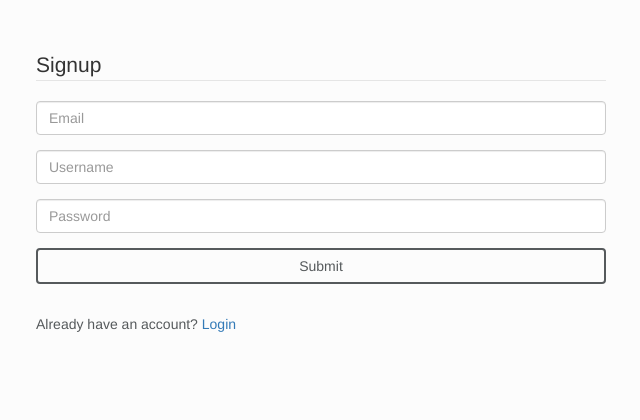
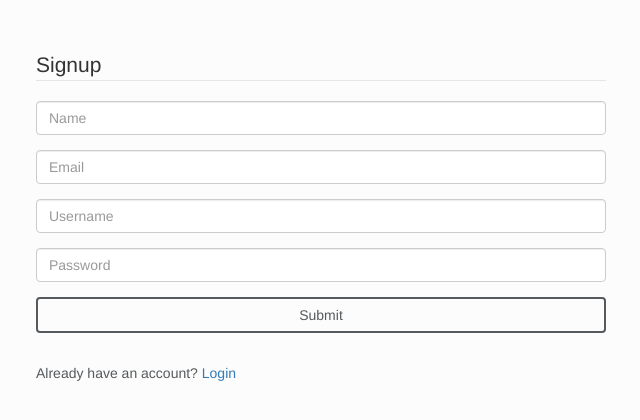
Before and after one commit to sup/fill, a Flask app: page /signup in a window 1280 px wide. Shown: the part 52-472 px from the top of the page, without its empty margins (319-959 px from the left). Run offline with Flask 2, Linux system fonts and the light colour scheme; some libraries are stand-ins or nearby versions.

Commit message:
add basic signup logic

```diff
--- a/fill-app/main.py
+++ b/fill-app/main.py
@@ -7,9 +7,12 @@ import os
 from flask import Flask
 from flask import render_template
 from flask import request
+from flask import make_response
 app = Flask(__name__)
-# Note: We don't need to call run() since our application is embedded within
-# the App Engine WSGI application server.
+# Import custom libraries
+from security import *
+from models.event_model import *
+from models.user_model import *
 
 # Template Directories
 template_dir = os.path.join(os.path.dirname(__file__), 'templates')
@@ -28,14 +31,40 @@ def home():
     # else: return render_template('dashboard.html', args*, kwargs**)
 
 # TODO: Login Controller
-@app.route('/login')
+@app.route('/login', methods=['GET', 'POST'])
 def login():
 	return render_template('login.html')
 
 # TODO: Signup
-@app.route('/signup')
+@app.route('/signup', methods=['GET', 'POST'])
 def signup():
-    return render_template('signup.html')
+    if request.method == 'GET':
+        # Display the Signup form
+        return render_template('signup.html')
+    else:
+        # Signup the User
+        name = request.form["name"]
+        username = request.form["username"]
+        email = request.form["email"]
+        password = request.form["password"]
+
+        # TODO: Verify user data
+
+        # Add the user
+        available = User.is_username_available(username)
+        if not available:
+            return "That user exists"
+        else:
+            hashed_pw = make_pw_hash(str(username), str(password))
+            user = User(name=name,
+                        username=username,
+                        email=email,
+                        password_hash=hashed_pw)
+            user.put()
+            response = make_response("Hello " + username)
+            response.set_cookie('username', username)
+            return response
+
 
 # TODO: Create Event Controller
 
--- a/fill-app/models/__init__.py
+++ b/fill-app/models/__init__.py
@@ -0,0 +1 @@
+__all__ = ["event_model", "user_model"]
--- a/fill-app/templates/signup.html
+++ b/fill-app/templates/signup.html
@@ -2,16 +2,19 @@
 {% block content %}
 <div class="container">
 	<div class="small-block col-xs-12 col-sm-6 col-md-6 col-lg-6 col-sm-offset-3 col-md-offset-3 col-lg-offset-3">
-		<form action="login" method="POST" role="form">
+		<form action="signup" method="POST" role="form">
 			<legend>Signup</legend>
 			<div class="form-group">
-				<input type="email" class="form-control" id="" placeholder="Email">
+				<input type="text" class="form-control" name="name" placeholder="Name">
 			</div>
 			<div class="form-group">
-				<input type="text" class="form-control" id="" placeholder="Username">
+				<input type="email" class="form-control" name="email" placeholder="Email">
 			</div>
 			<div class="form-group">
-				<input type="password" class="form-control" id="" placeholder="Password">
+				<input type="text" class="form-control" name="username" placeholder="Username">
+			</div>
+			<div class="form-group">
+				<input type="password" class="form-control" name="password" placeholder="Password">
 			</div>
 			<button type="submit" class="btn btn-primary btn-block">Submit</button>
 		</form>
```
Also changed, not shown: fill-app/models/user.py (deleted, +0 -18 lines), fill-app/models/user_model.py (added, +28 -0 lines), fill-app/models/event_model.py (renamed from fill-app/models/event.py).
